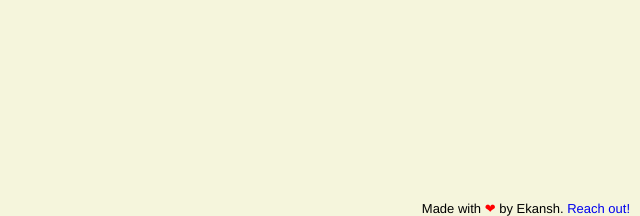
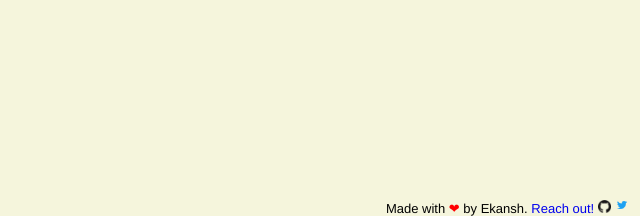
Before and after one commit to EkanshdeepGupta/order-and-chaos, a Flask app: page / in a window 1280 px wide. Shown: the part 584-800 px from the top of the page, without its empty margins (640-1280 px from the left). Run offline with Flask 2, Linux system fonts and the light colour scheme.

Commit message:
added github and twitter links

```diff
--- a/server.py
+++ b/server.py
@@ -1,6 +1,7 @@
 from flask import Flask, render_template, jsonify, request, redirect, url_for
 from apscheduler.schedulers.background import BackgroundScheduler
 import datetime
+from socket import gethostname
 
 app = Flask(__name__)
 
@@ -175,6 +176,8 @@ def role_chosen():
 
 			dictGames[room_name].setOrderPlayer(player_0_role) # Should basically use the inverse permutation, but happy coincidence that both permutations of [2] are their own inverses.
 
+	return ""
+
 @app.route('/turn_wait', methods = ['POST'])
 def turn_wait():
 	room_name = request.form.get('room_name')
@@ -275,4 +278,5 @@ backgroundCleanup.add_job(func=cleanUp, trigger="interval", hours=1)
 backgroundCleanup.start()
 
 if __name__ == '__main__':
-	pass
+	if 'liveconsole' not in gethostname():
+		app.run(debug=True)
--- a/templates/index.html
+++ b/templates/index.html
@@ -118,8 +118,8 @@ function validateForm(form) {
 	<div class="closeButton" onclick="closeButton('join')">&#10006</div>
 		<div id="joinInner" class="hover-inner">
 			<form id="joinForm" action="/play" onsubmit="return validateForm(this)" method="post">
-				<label>Enter Room Code: </label><input id="join-room-name" type="text" name="room_name"> </br>
-				<label>Enter Name: </label><input type="text" name="player_name"> </br>
+				<label>Enter Room Code: </label></br><input id="join-room-name" type="text" name="room_name"> </br>
+				<label>Enter Name: </label></br><input type="text" name="player_name"> </br>
 				<input type="submit" value="Go">
 			</form>
 		</div>
--- a/templates/layout.html
+++ b/templates/layout.html
@@ -2,7 +2,9 @@
 
 <html>
 <title>Order and Chaos</title>
-<head></head>
+<head>
+	 <link rel="icon" href="{{ url_for('static', filename='favicon.ico')}}" type="image/gif" sizes="16x16">
+</head>
 
 <style type="text/css">
 body {
@@ -18,6 +20,7 @@ body {
 
 #bottom-message {
 	position: absolute;
+	display: block;
     bottom: 0px;
     right: 0px;
     font-family: Helvetica;
@@ -35,7 +38,7 @@ a {
 }
 
 #how-to-play-box {
-	overflow-y: scroll;
+	overflow-y: auto;
 	height: 60%;
 	width: 60%;
 }
@@ -124,6 +127,12 @@ function closeButton(string) {
 <span id="bottom-message">
 	Made with <span style="color: red;">&#10084;</span> by Ekansh.
 	<a href="mailto:ekanshdeep@cmi.ac.in?subject=Thoughts about Order and Chaos">Reach out!</a>
+	<a href="https://www.github.com/EkanshdeepGupta/order-and-chaos">
+		<img src="{{ url_for('static', filename='GitHub-Mark-120px-plus.png') }}" alt="GitHub repo for this project" style="max-height: 1em;">
+	</a>
+	<a href="https://twitter.com/EkanshdeepGupta">
+		<img src="{{ url_for('static', filename='Twitter_Logo_Blue.png') }}" alt="Ekanshdeep Gupta on Twitter" style="max-height: 1.2em;">
+	</a>
 </span>
 
 </body>
```
Also changed, not shown: static/GitHub-Mark-120px-plus.png (added), static/Twitter_Logo_Blue.png (added), static/favicon.ico (added), 1 other file.
